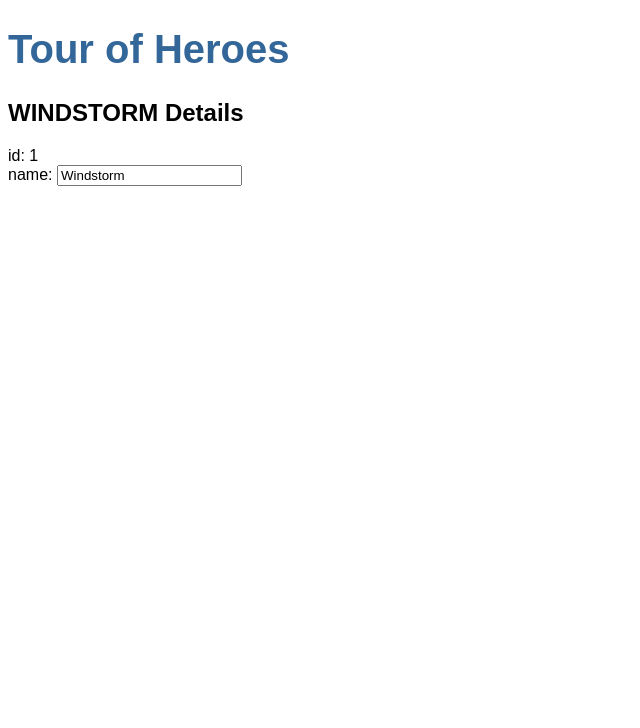
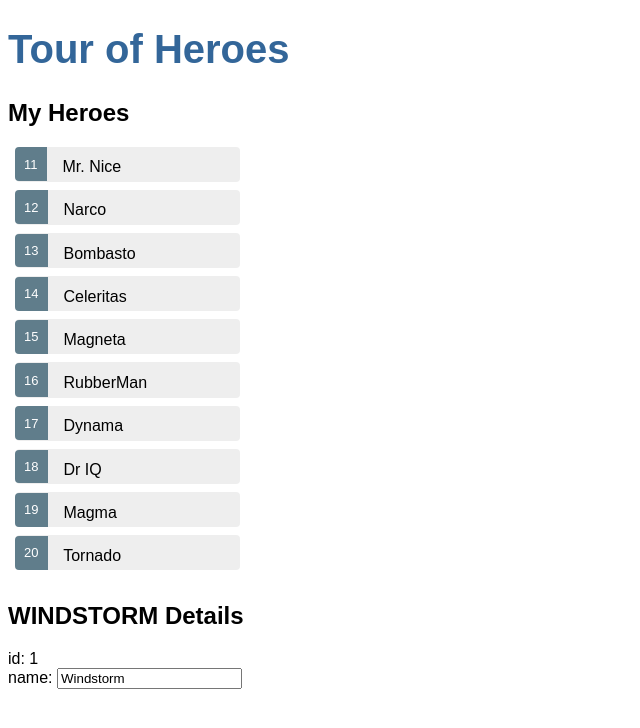
Before and after one commit to sdepouw/Learning-Angular, an Angular app in the folder angular-tour-of-heroes/: page / in a window 1280 px wide. Shown: the top 728 px of the page, without its empty margins (0-640 px from the left). Built offline with nearby package versions, Linux system fonts and the light colour scheme.

Commit message:
ToH Part 4: Created list of Mock Heroes and render them on the Heroes Component.

```diff
--- a/angular-tour-of-heroes/src/app/heroes/heroes.component.css
+++ b/angular-tour-of-heroes/src/app/heroes/heroes.component.css
@@ -0,0 +1,48 @@
+/* HeroesComponent's private CSS styles */
+.selected {
+  background-color: #CFD8DC !important;
+  color: white;
+}
+.heroes {
+  margin: 0 0 2em 0;
+  list-style-type: none;
+  padding: 0;
+  width: 15em;
+}
+.heroes li {
+  cursor: pointer;
+  position: relative;
+  left: 0;
+  background-color: #EEE;
+  margin: .5em;
+  padding: .3em 0;
+  height: 1.6em;
+  border-radius: 4px;
+}
+.heroes li.selected:hover {
+  background-color: #BBD8DC !important;
+  color: white;
+}
+.heroes li:hover {
+  color: #607D8B;
+  background-color: #DDD;
+  left: .1em;
+}
+.heroes .text {
+  position: relative;
+  top: -3px;
+}
+.heroes .badge {
+  display: inline-block;
+  font-size: small;
+  color: white;
+  padding: 0.8em 0.7em 0 0.7em;
+  background-color: #607D8B;
+  line-height: 1em;
+  position: relative;
+  left: -1px;
+  top: -4px;
+  height: 1.8em;
+  margin-right: .8em;
+  border-radius: 4px 0 0 4px;
+}
--- a/angular-tour-of-heroes/src/app/heroes/heroes.component.html
+++ b/angular-tour-of-heroes/src/app/heroes/heroes.component.html
@@ -1,3 +1,9 @@
+<h2>My Heroes</h2>
+<ul class="heroes">
+  <li *ngFor="let hero of heroes">
+    <span class="badge">{{hero.id}}</span> {{hero.name}}
+  </li>
+</ul>
 <h2>{{ hero.name | uppercase }} Details</h2>
 <div><span>id: </span>{{hero.id}}</div>
 <div>
--- a/angular-tour-of-heroes/src/app/heroes/heroes.component.ts
+++ b/angular-tour-of-heroes/src/app/heroes/heroes.component.ts
@@ -1,5 +1,6 @@
 import { Component, OnInit } from '@angular/core';
 import { Hero } from '../hero';
+import { HEROES }from '../mock-heroes';
 
 @Component({
   selector: 'app-heroes',
@@ -7,6 +8,7 @@
   styleUrls: ['./heroes.component.css']
 })
 export class HeroesComponent implements OnInit {
+  heroes = HEROES;
   hero: Hero = {
     id: 1,
     name: 'Windstorm'
--- /dev/null
+++ b/angular-tour-of-heroes/src/app/mock-heroes.ts
@@ -0,0 +1,14 @@
+import { Hero } from './hero';
+
+export const HEROES: Hero[] = [
+  { id: 11, name: 'Mr. Nice' },
+  { id: 12, name: 'Narco' },
+  { id: 13, name: 'Bombasto' },
+  { id: 14, name: 'Celeritas' },
+  { id: 15, name: 'Magneta' },
+  { id: 16, name: 'RubberMan' },
+  { id: 17, name: 'Dynama' },
+  { id: 18, name: 'Dr IQ' },
+  { id: 19, name: 'Magma' },
+  { id: 20, name: 'Tornado' }
+];
```
